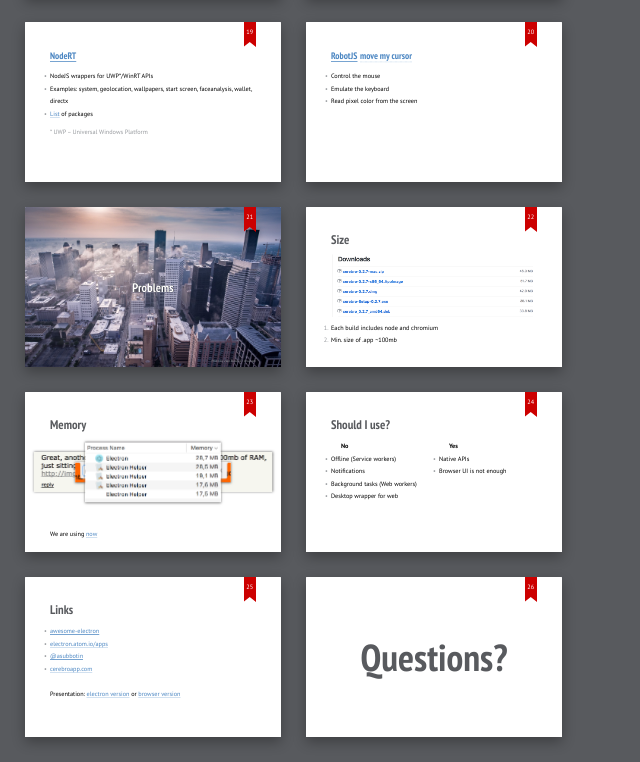
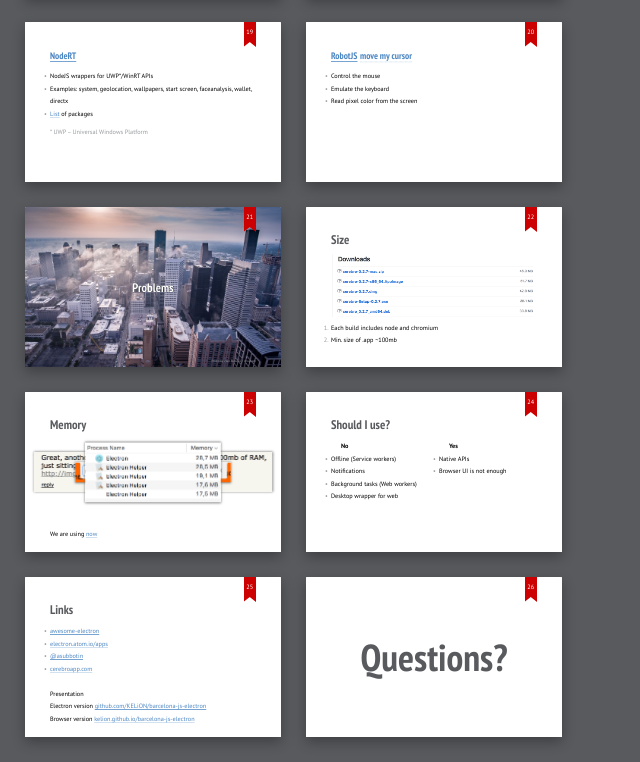
Before and after one commit to KELiON/barcelona-js-electron, an Electron app: page index.html in a window 800 px wide. Shown: the part 1730-2492 px from the top of the page, without its empty margins (0-640 px from the left). Drawn offline with Linux system fonts and the light colour scheme.

Commit message:
update presentation links

```diff
--- a/index.html
+++ b/index.html
@@ -778,7 +778,9 @@
 			<li><a href="https://twitter.com/asubbotin">@asubbotin</a></li>
 			<li><a href="https://cerebroapp.com">cerebroapp.com</a></li>
 			<p class="presentation-link">
-				Presentation: <a href="https://github.com/KELiON/barcelona-js-electron">electron version</a> or <a href="http://kelion.github.io/barcelona-js-electron">browser version</a>
+				<h3>Presentation</h3>
+					Electron version <a href="https://github.com/KELiON/barcelona-js-electron">github.com/KELiON/barcelona-js-electron</a><br />
+					Browser version <a href="http://kelion.github.io/barcelona-js-electron">kelion.github.io/barcelona-js-electron</a>
 			</p>
 		</ul>
 		<style>
```
